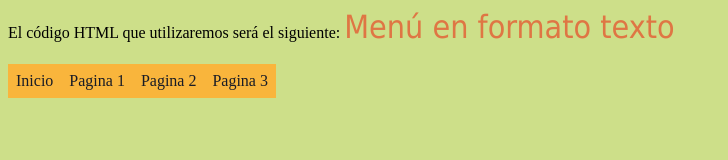
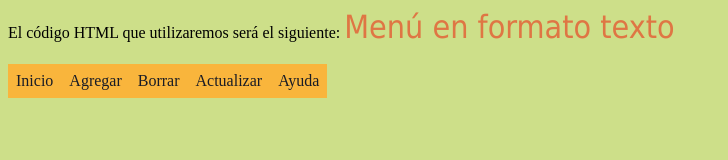
Before and after one commit to Clxym/railway, a plain HTML site: page Index.html in a window 1280 px wide. Shown: the whole page, without its empty margins (0-728 px from the left). Drawn offline with Linux system fonts and the light colour scheme.

Commit message:
Agosto 2 op 2

```diff
--- a/Index.html
+++ b/Index.html
@@ -24,11 +24,13 @@ Menú en formato texto
 
                                                <li><a href="/urldelapagina">Inicio</a></li>
 
-                                               <li><a href="/ urldelapagina ">Pagina 1</a></li>
+                                               <li><a href="/ urldelapagina ">Agregar</a></li>
 
-                                               <li><a href="/ urldelapagina ">Pagina 2</a></li>
+                                               <li><a href="/ urldelapagina ">Borrar</a></li>
 
-                                               <li><a href="/ urldelapagina ">Pagina 3</a></li>
+                                               <li><a href="/ urldelapagina ">Actualizar</a></li>
+
+                                               <li><a href="/ urldelapagina ">Ayuda</a></li>
 
                                </ul>
 
```
